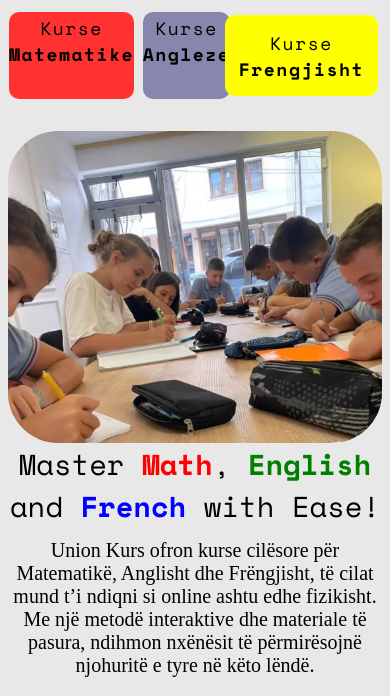
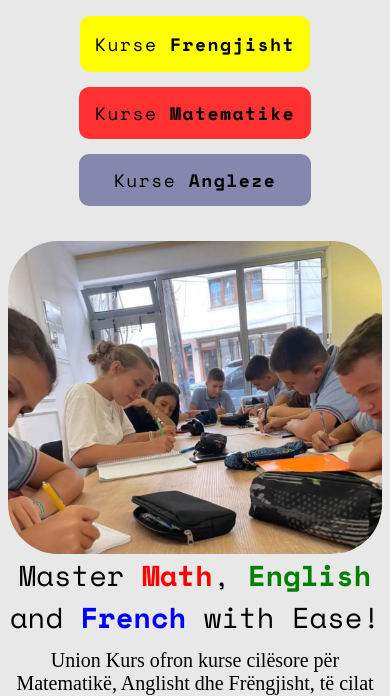
Before and after one commit to AgonC-dev/Union, a plain HTML site: page index.html in a window 390 px wide. Shown: the part 101-797 px from the top of the page. Drawn offline with nearby package versions, Linux system fonts and the light colour scheme.

Commit message:
new style chanegs

```diff
--- a/index.html
+++ b/index.html
@@ -19,10 +19,9 @@
     <div class="heading">
       <div class="top"><h1>UNION COURSES</h1><img class="logo" src="photos/endri.png"></div>
       <nav>
-        <div class="nav-2">
+        <h2 class="freng-hd">Kurse <span class="freng-span">Frengjisht</span></h2>
         <h2 class="math-hd">Kurse <span class="math-span">Matematike</span></h2>
-        <h2 class="german-hd">Kurse <span class="german-span">Angleze</span></h2></div>
-        <h2 class="freng-hd">Kurse <span class="freng-span">Frengjisht</span></h2>
+        <h2 class="german-hd">Kurse <span class="german-span">Angleze</span></h2>
       </nav>
     </div>
     <div class="mid">
--- a/style.css
+++ b/style.css
@@ -202,7 +202,7 @@ a {
         width: 90%;
         background-color: rgb(226, 141, 145);
         border-radius: 20px;
-        flex-wrap: nowrap;
+        flex-wrap: wrap;
         justify-content: space-evenly;
      }
 
@@ -290,6 +290,8 @@ a {
         background-color: rgba(255, 255, 0, 0.747);
         width: 90%;
         margin: 1.5% auto;
+        display: flex;
+        flex-wrap: wrap;
         border-radius: 20px;
     }
 
@@ -330,7 +332,7 @@ a {
 
     body {
         overflow-x: hidden;
-
+        padding-bottom: 0%;
     }
 
     .heading {
@@ -392,10 +394,10 @@ a {
 
     nav {
         display: flex;
-        flex-direction: row;
-        justify-content: center;
+
         text-align: center;
-        width: 95%;
+        width: 100%;
+        flex-wrap: wrap;
         background-color: transparent;
         border-radius: 20px;
         margin-top: 3%;
@@ -437,11 +439,20 @@ a {
         justify-content: center;
     }
 
-    .math-hd, .german-hd, .freng-hd {
+     .freng-hd {
       font-size: 18px;
       text-align: center;
       margin: 2%;
       letter-spacing: 1.5px;
+    }
+
+    .math-hd, .german-hd {
+        font-size: 18px;
+        text-align: center;
+        margin: 2%;
+        padding: 3.5% 3%;
+        width: 62%;
+        letter-spacing: 1.5px;
     }
 
     .title {
```
Also changed, not shown: kurs.css (+12 -0 lines).
